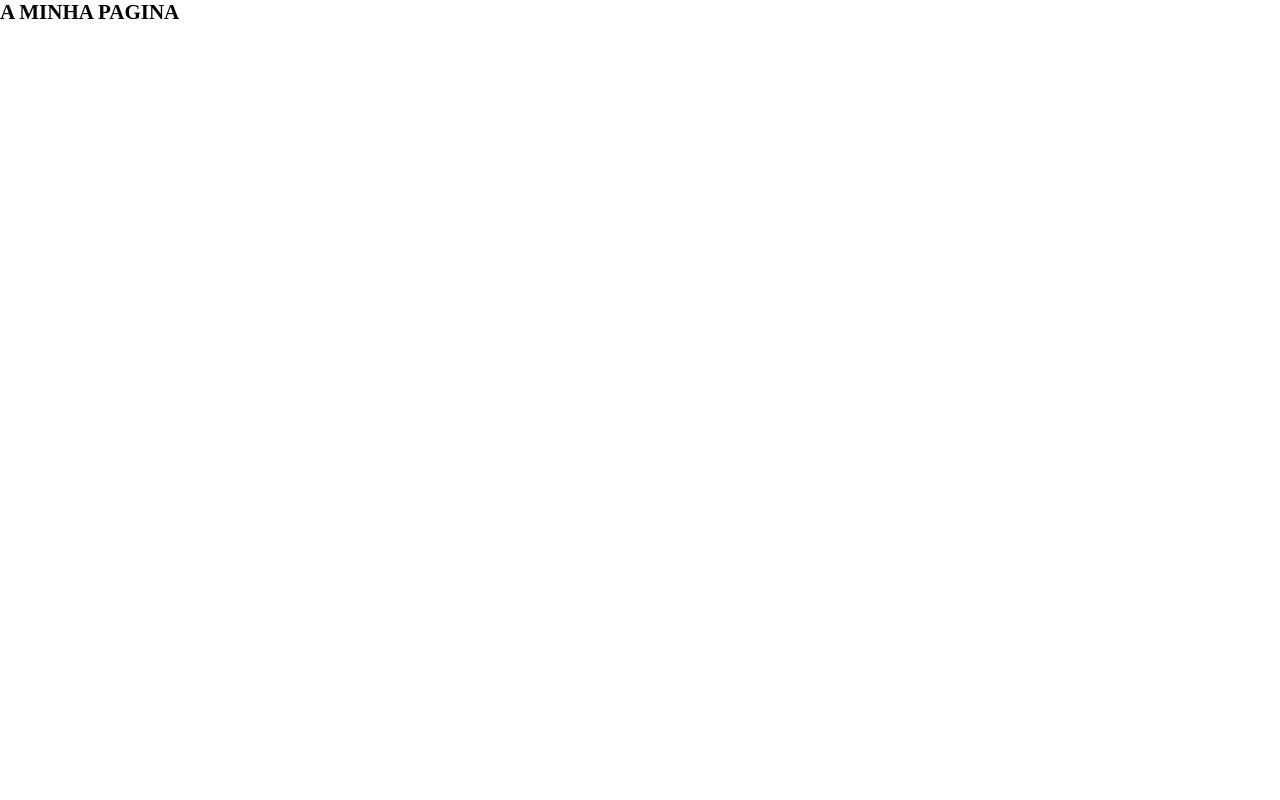
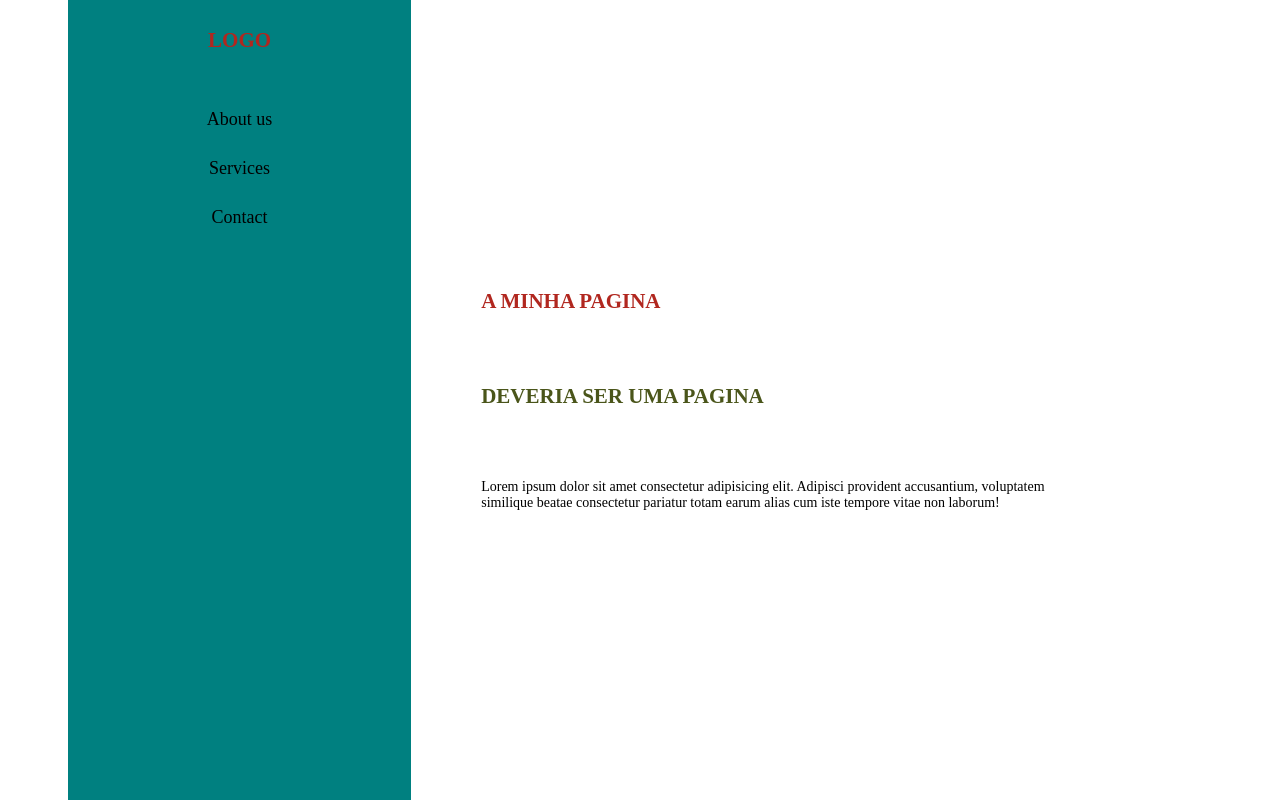
Before and after one commit to WebAntonioRodrigues/REPO_NEW_EXERCISE, a plain HTML site: page index.html in a window 1280 px wide. Drawn offline with Linux system fonts and the light colour scheme.

Commit message:
Menu principal adicionado

```diff
--- a/index.html
+++ b/index.html
@@ -10,10 +10,18 @@
         <section>
             <div class="container">
                 <div class="wrapper">
-                    <div></div>
-                    <div>
+                    <div class="figure">
+                        <a href="LOGO"><h1>LOGO</h1></a>
+                        <ul>
+                            <li>About us</li>
+                            <li>Services</li>
+                            <li>Contact</li>
+                        </ul>
+                    </div>
+                    <div class="content">
                         <h1>A MINHA PAGINA</h1>
-                        <h2></h2>
+                        <h2> DEVERIA SER UMA PAGINA</h2>
+                        <P>Lorem ipsum dolor sit amet consectetur adipisicing elit. Adipisci provident accusantium, voluptatem similique beatae consectetur pariatur totam earum alias cum iste tempore vitae non laborum!</P>
                     </div>
                 </div>
             </div>
--- a/main.css
+++ b/main.css
@@ -1,12 +1,12 @@
-*{
-    margin: 0;
-    padding: 0;
-    box-sizing: border-box;
+* {
+	margin: 0;
+	padding: 0;
+	box-sizing: border-box;
 }
 
 :root {
-    --primary-color: #b1271f;
-    --secondary-color: #4a551a;
+	--primary-color: #b1271f;
+	--secondary-color: #4a551a;
 }
 
 @media (max-width: 1366px) {
@@ -14,3 +14,60 @@
 		font-size: 14px;
 	}
 }
+
+.container {
+	width: 100%;
+	max-width: 1200px;
+	margin: 0 auto;
+	padding: 0 2rem;
+}
+
+.wrapper {
+	display: flex;
+	align-items: center;
+	height: 100vh;
+}
+
+.figure {
+	background: teal;
+	flex: 0 0 30%;
+	height: 100%;
+}
+
+.figure h1 {
+	text-decoration: none;
+	display: flex;
+	flex-direction: column;
+	text-align: center;
+	padding-top: 2rem;
+}
+
+a {
+	text-decoration: none;
+}
+
+ul {
+	padding-top: 3rem;
+}
+
+li {
+	font-size: 18px;
+	padding: 1rem;
+	text-align: center;
+	list-style-type: none;
+}
+.content {
+	display: flex;
+	flex: 0 0 60%;
+	flex-direction: column;
+	gap: 5rem;
+	padding-left: 5rem;
+}
+
+h1 {
+	color: var(--primary-color);
+}
+
+h2 {
+	color: var(--secondary-color);
+}
```
